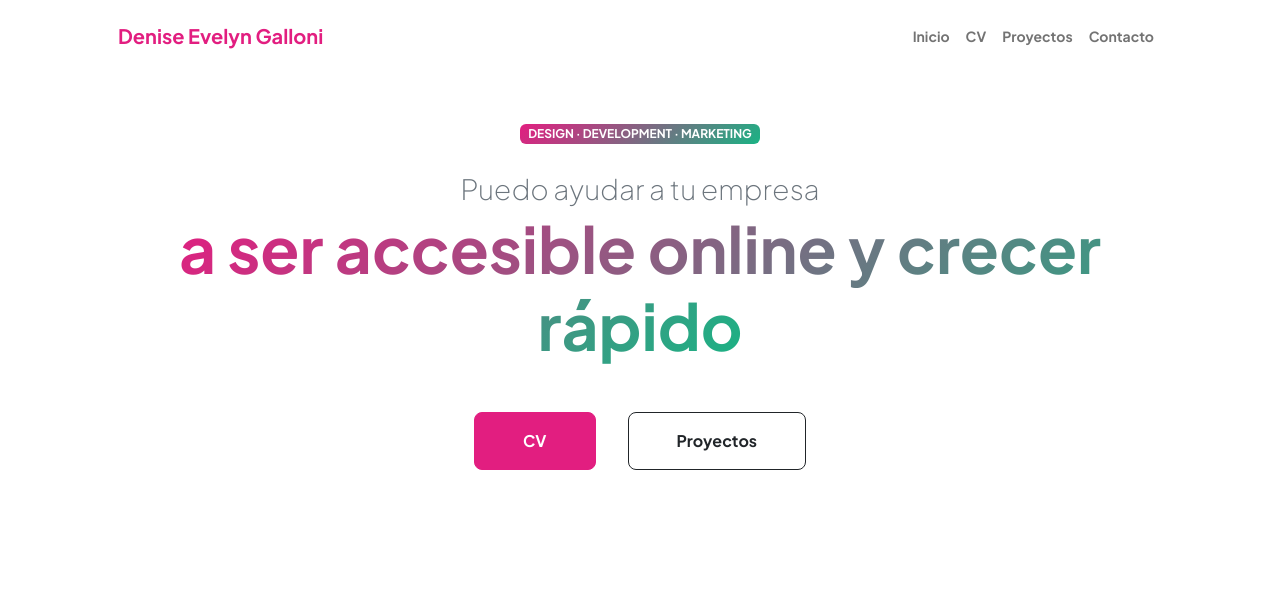
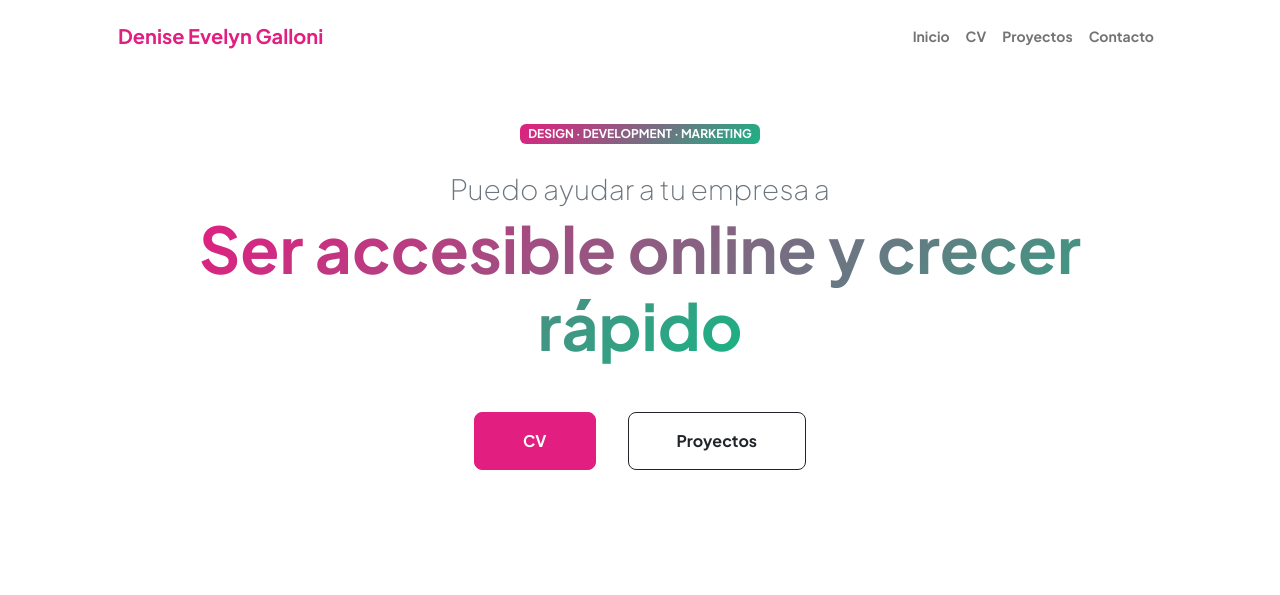
Before and after one commit to koala-c/dev-portfolio-2023, a plain HTML site: page index.html in a window 1280 px wide. Shown: the top 595 px of the page. Drawn offline with nearby package versions, Linux system fonts and the light colour scheme.

Commit message:
add: -index modifications

```diff
--- a/index.html
+++ b/index.html
@@ -42,8 +42,8 @@
                             <!-- Header text content-->
                             <div class="text-center text-xxl-start">
                                 <div class="badge bg-gradient-primary-to-secondary text-white mb-4"><div class="text-uppercase">Design &middot; Development &middot; Marketing</div></div>
-                                <div class="fs-3 fw-light text-muted">Puedo ayudar a tu empresa</div>
-                                <h1 class="display-3 fw-bolder mb-5"><span class="text-gradient d-inline">a ser accesible online y crecer rápido</span></h1>
+                                <div class="fs-3 fw-light text-muted">Puedo ayudar a tu empresa a</div>
+                                <h1 class="display-3 fw-bolder mb-5"><span class="text-gradient d-inline">Ser accesible online y crecer rápido</span></h1>
                                 <div class="d-grid gap-3 d-sm-flex justify-content-sm-center justify-content-xxl-start mb-3">
                                     <a class="btn btn-primary btn-lg px-5 py-3 me-sm-3 fs-6 fw-bolder" href="resume.html">CV</a>
                                     <a class="btn btn-outline-dark btn-lg px-5 py-3 fs-6 fw-bolder" href="projects.html">Proyectos</a>
```
